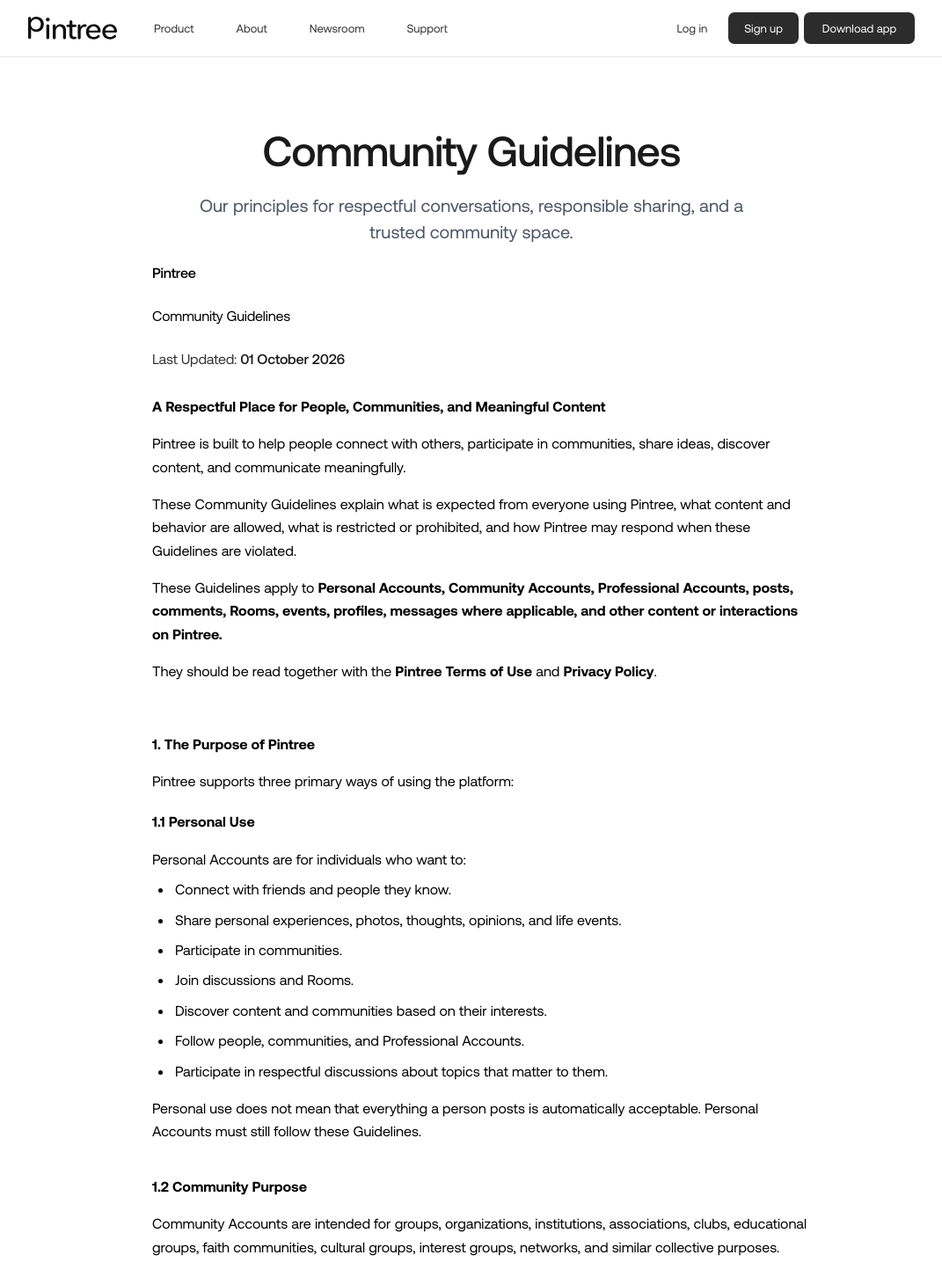
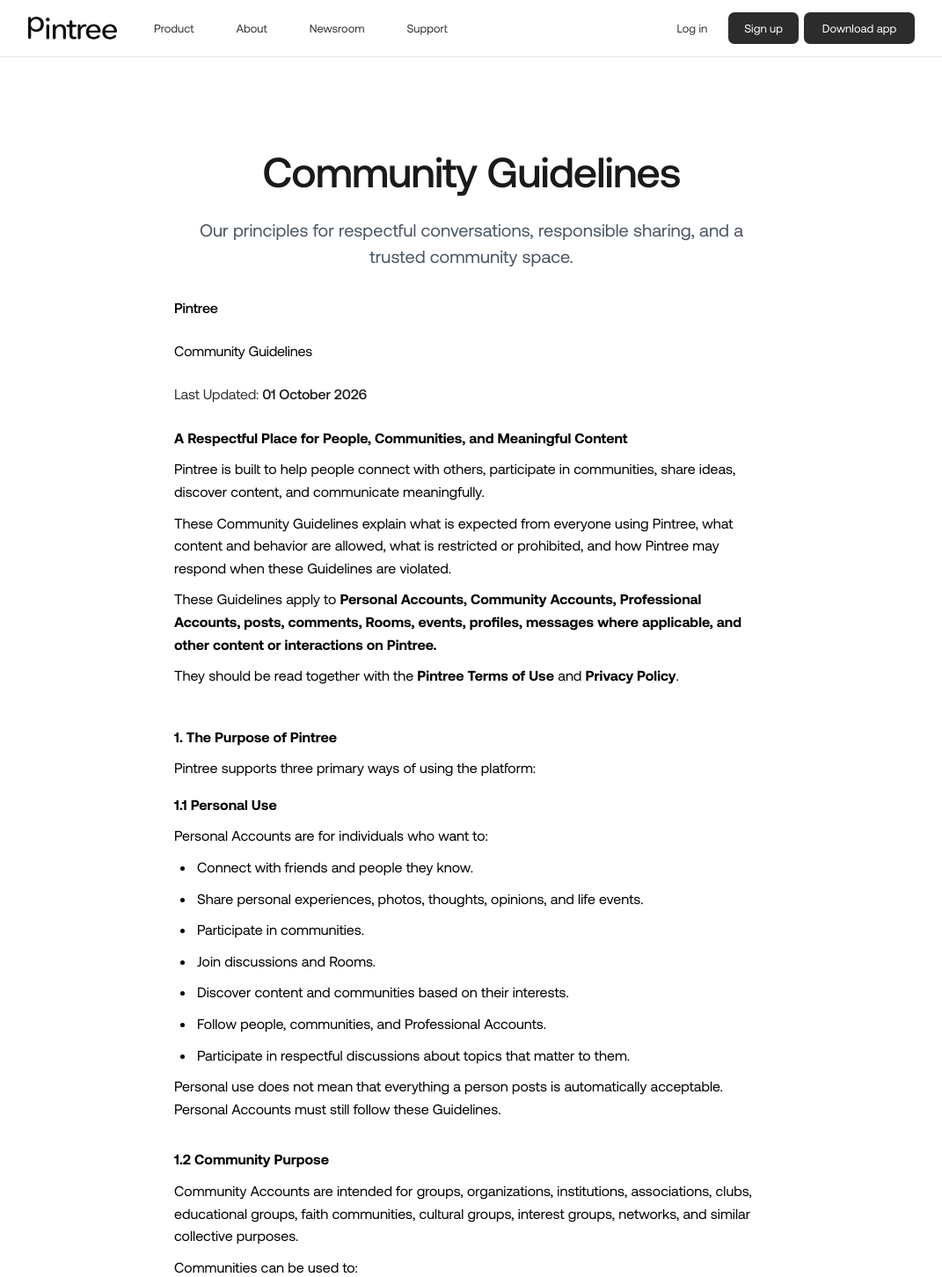
Before and after one commit to MCABEE/pintree-website, a Next.js app: page /community-guidlines in a window 1280 px wide. Shown: the top 1452 px of the page at 88% size, without its empty margins (104-1175 px from the left). Built offline with nearby package versions, Linux system fonts and the light colour scheme.

Commit message:
feat(PW-05):  padding changes

```diff
--- a/src/app/community-guidlines/page.js
+++ b/src/app/community-guidlines/page.js
@@ -1,8 +1,7 @@
 import Footer from "@/components/Footer";
 import Navbar from "@/components/Navbar";
 import CommunityGuidelinesContent from "@/components/CommunityGuidelinesContent";
-
-const COLUMN = "mx-auto w-full max-w-[830px]";
+import { LEGAL_PAGE_COLUMN } from "@/components/legalDocumentIntro";
 
 export const metadata = {
   title: "Community Guidelines | Pintree",
@@ -16,8 +15,8 @@
       <Navbar />
 
       <main>
-        <section className={`${COLUMN} px-6 sm:px-8`}>
-          <h1 className="pt-[72px] sm:pt-[80px] text-center text-[32px] sm:text-[40px] lg:text-[48px] leading-[1.12] font-aeonik-medium text-[#1A1A1A] tracking-[-0.02em] pb-[20px]">
+        <section className={LEGAL_PAGE_COLUMN}>
+          <h1 className="pt-[92px] sm:pt-[104px] text-center text-[32px] sm:text-[40px] lg:text-[48px] leading-[1.12] font-aeonik-medium text-[#1A1A1A] tracking-[-0.02em] pb-5 sm:pb-6">
             Community Guidelines
           </h1>
           <p className="mx-auto max-w-[640px] text-center text-[16px] sm:text-[18px] lg:text-[20px] leading-[1.5] font-aeonik-regular text-[#4B5563]">
--- a/src/app/privacy-policy/page.js
+++ b/src/app/privacy-policy/page.js
@@ -1,10 +1,9 @@
 import Footer from "@/components/Footer";
 import Navbar from "@/components/Navbar";
 import PrivacyPolicyContent from "@/components/PrivacyPolicyContent";
+import { LEGAL_PAGE_COLUMN } from "@/components/legalDocumentIntro";
 
-/** Narrow column — matches target Privacy Policy screenshot (~440px). */
-export const PRIVACY_COLUMN =
-  "mx-auto w-full max-w-[440px] px-5 sm:px-6";
+export const PRIVACY_COLUMN = LEGAL_PAGE_COLUMN;
 
 export const metadata = {
   title: "Privacy Policy | Pintree",
@@ -18,8 +17,8 @@
       <Navbar />
 
       <main>
-        <section className={PRIVACY_COLUMN}>
-          <h1 className="pt-[56px] sm:pt-[64px] text-center text-[28px] leading-[1.12] font-aeonik-medium text-[#1A1A1A] tracking-[-0.02em] pb-[14px]">
+        <section className={LEGAL_PAGE_COLUMN}>
+          <h1 className="pt-[92px] sm:pt-[104px] text-center text-[28px] leading-[1.12] font-aeonik-medium text-[#1A1A1A] tracking-[-0.02em] pb-5 sm:pb-6">
             Privacy Policy
           </h1>
           <p className="text-center text-[12px] leading-[1.45] font-aeonik-regular text-[#4B5563]">
--- a/src/app/terms-of-service/page.js
+++ b/src/app/terms-of-service/page.js
@@ -1,8 +1,10 @@
 import Footer from "@/components/Footer";
 import Navbar from "@/components/Navbar";
 import TermsOfServiceContent from "@/components/TermsOfServiceContent";
+import { LEGAL_PAGE_COLUMN } from "@/components/legalDocumentIntro";
 
-const COLUMN = "mx-auto w-full max-w-[440px] px-5 sm:px-6";
+/** @deprecated Use LEGAL_PAGE_COLUMN */
+export const TERMS_COLUMN = LEGAL_PAGE_COLUMN;
 
 export const metadata = {
   title: "Terms of Service | Pintree",
@@ -16,9 +18,9 @@
       <Navbar />
 
       <main>
-        <section className={COLUMN}>
-          <h1 className="pt-[56px] sm:pt-[64px] text-center text-[28px] leading-[1.12] font-aeonik-medium text-[#1A1A1A] tracking-[-0.02em] pb-[14px]">
-          Terms of Service
+        <section className={LEGAL_PAGE_COLUMN}>
+          <h1 className="pt-[92px] sm:pt-[104px] text-center text-[28px] leading-[1.12] font-aeonik-medium text-[#1A1A1A] tracking-[-0.02em] pb-5 sm:pb-6">
+            Terms of Service
           </h1>
           <p className="text-center text-[12px] leading-[1.45] font-aeonik-regular text-[#4B5563]">
             Guidelines that define your rights, responsibilities, and safe usage
--- a/src/components/CommunityGuidelinesContent.jsx
+++ b/src/components/CommunityGuidelinesContent.jsx
@@ -40,10 +40,10 @@
 ]);
 
 const bodyBase =
-  "text-[15px] sm:text-[16px] leading-[1.65] font-aeonik-regular text-[#000000] antialiased";
-const bodyParagraph = `${bodyBase} pt-4`;
+  "text-[15px] sm:text-[16px] leading-[1.6] font-aeonik-regular text-[#000000] antialiased";
+const bodyParagraph = `${bodyBase} pt-[10px]`;
 const headingBase =
-  "text-[15px] sm:text-[16px] leading-[1.65] text-[#000000] font-aeonik-bold";
+  "text-[15px] sm:text-[16px] leading-[1.6] text-[#000000] font-aeonik-bold";
 
 function RunText({ runs }) {
   if (!runs) return null;
@@ -81,22 +81,22 @@
 
 function getHeadingSpacing(text) {
   if (/^\d+\.\d+/.test(text)) {
+    return "pt-3 sm:pt-4";
+  }
+
+  if (/^[A-Z]\.\s/.test(text)) {
     return "pt-4 sm:pt-5";
   }
 
-  if (/^[A-Z]\.\s/.test(text)) {
-    return "pt-5 sm:pt-6";
-  }
-
   if (MAIN_SECTION_TITLES.has(text)) {
-    return "pt-8 sm:pt-10";
+    return "pt-6 sm:pt-7";
   }
 
   if (/^\d+\.\s/.test(text)) {
-    return "pt-4 sm:pt-5";
+    return "pt-3 sm:pt-4";
   }
 
-  return "pt-4";
+  return "pt-3";
 }
 
 function renderParagraph(block, index) {
@@ -151,7 +151,7 @@
     elements.push(
       <ul
         key={`${keyPrefix}-list`}
-        className="mt-2 list-disc space-y-2 pl-5 ms-1 marker:text-[#000000]"
+        className="mt-[10px] list-disc space-y-[10px] pl-5 ms-1 marker:text-[#000000]"
       >
         {listBuffer.map((item, itemIndex) => (
           <li
--- a/src/components/PrivacyPolicyContent.jsx
+++ b/src/components/PrivacyPolicyContent.jsx
@@ -1,4 +1,5 @@
 import content from "@/data/privacy-policy-content.json";
+import { legalArticleClass } from "@/components/legalDocumentIntro";
 
 const MAIN_SECTION_TITLES = new Set([
   "1. Information We Collect",
@@ -25,10 +26,10 @@
 ]);
 
 const bodyBase =
-  "text-[12px] sm:text-[12px] leading-[1.45] font-aeonik-regular text-[#000000] antialiased max-sm:text-[13px] max-sm:leading-[1.5]";
+  "text-[12px] sm:text-[12px] leading-[1.6] font-aeonik-regular text-[#000000] antialiased max-sm:text-[13px] max-sm:leading-[1.6]";
 const bodyParagraph = `${bodyBase} pt-[10px]`;
 const headingBase =
-  "text-[12px] sm:text-[12px] leading-[1.45] text-[#000000] font-aeonik-bold max-sm:text-[13px]";
+  "text-[12px] sm:text-[12px] leading-[1.6] text-[#000000] font-aeonik-bold max-sm:text-[13px]";
 
 function RunText({ runs }) {
   return runs.map((run, index) => {
@@ -64,19 +65,19 @@
 
 function getHeadingSpacing(text) {
   if (/^\d+\.\d+/.test(text)) {
-    return "pt-3";
+    return "pt-3 sm:pt-4";
   }
 
   if (/^[A-Z]\.\s/.test(text)) {
-    return "pt-4";
+    return "pt-4 sm:pt-5";
   }
 
   if (MAIN_SECTION_TITLES.has(text) || text === "Summary") {
-    return "pt-5";
+    return "pt-6 sm:pt-7";
   }
 
   if (/^\d+\.\s/.test(text)) {
-    return "pt-3";
+    return "pt-3 sm:pt-4";
   }
 
   return "pt-3";
@@ -148,7 +149,7 @@
     elements.push(
       <ul
         key={`${keyPrefix}-list`}
-        className="mt-1.5 list-disc space-y-1.5 pl-4 ms-0 marker:text-[#000000]"
+        className="mt-[10px] list-disc space-y-[10px] pl-5 ms-1 marker:text-[#000000]"
       >
         {listBuffer.map((item, itemIndex) => (
           <li
@@ -182,7 +183,7 @@
   flushList("final");
 
   return (
-    <article className="mx-auto w-full max-w-[440px] px-5 sm:px-6 pb-[64px] sm:pb-[72px] pt-[44px] sm:pt-[48px]">
+    <article className={legalArticleClass}>
       {elements}
     </article>
   );
--- a/src/components/TermsOfServiceContent.jsx
+++ b/src/components/TermsOfServiceContent.jsx
@@ -1,5 +1,6 @@
 import React from "react";
 import content from "@/data/terms-content.json";
+import { legalArticleClass } from "@/components/legalDocumentIntro";
 
 const MAIN_SECTION_TITLES = new Set([
   "1. About Pintree and Your Relationship with Us",
@@ -31,10 +32,10 @@
 ]);
 
 const bodyBase =
-  "text-[15px] sm:text-[16px] leading-[1.65] font-aeonik-regular text-[#000000] antialiased";
-const bodyParagraph = `${bodyBase} pt-4`;
+  "text-[15px] sm:text-[16px] leading-[1.6] font-aeonik-regular text-[#000000] antialiased";
+const bodyParagraph = `${bodyBase} pt-[10px]`;
 const headingBase =
-  "text-[15px] sm:text-[16px] leading-[1.65] text-[#000000] font-aeonik-bold";
+  "text-[15px] sm:text-[16px] leading-[1.6] text-[#000000] font-aeonik-bold";
 
 function RunText({ runs }) {
   if (!runs) return null;
@@ -72,22 +73,22 @@
 
 function getHeadingSpacing(text) {
   if (/^\d+\.\d+/.test(text)) {
+    return "pt-3 sm:pt-4";
+  }
+
+  if (/^[A-Z]\.\s/.test(text)) {
     return "pt-4 sm:pt-5";
   }
 
-  if (/^[A-Z]\.\s/.test(text)) {
-    return "pt-5 sm:pt-6";
-  }
-
   if (MAIN_SECTION_TITLES.has(text) || text === "Related Policies") {
-    return "pt-8 sm:pt-10";
+    return "pt-6 sm:pt-7";
   }
 
   if (/^\d+\.\s/.test(text)) {
-    return "pt-4 sm:pt-5";
+    return "pt-3 sm:pt-4";
   }
 
-  return "pt-4";
+  return "pt-3";
 }
 
 function renderParagraph(block, index) {
@@ -169,7 +170,7 @@
     elements.push(
       <ul
         key={`${keyPrefix}-list`}
-        className="mt-2 list-disc space-y-2 pl-5 ms-1 marker:text-[#000000]"
+        className="mt-[10px] list-disc space-y-[10px] pl-5 ms-1 marker:text-[#000000]"
       >
         {listBuffer.map((item, itemIndex) => (
           <li
@@ -203,7 +204,7 @@
   flushList("final");
 
   return (
-    <article className="mx-auto w-full max-w-[830px] px-6 sm:px-8 pb-[80px] sm:pb-[96px] pt-[54px]">
+    <article className={legalArticleClass}>
       {elements}
     </article>
   );
--- a/src/components/about/Section2.jsx
+++ b/src/components/about/Section2.jsx
@@ -5,10 +5,10 @@
 function CardArrow({ isGreen = false }) {
   return (
     <div
-      className={`inline-flex h-[32px] w-[32px] items-center justify-center rounded-full transition-all duration-300 ${
+      className={`inline-flex h-[32px] w-[32px] cursor-pointer items-center justify-center rounded-full transition-all duration-300 ${
         isGreen
-          ? "bg-[#00D685]/20 border border-[#00D685] text-white shadow-[0_0_12px_rgba(0,214,133,0.3)]"
-          : "border border-white/40 bg-black/10 text-white hover:border-white hover:bg-white/10"
+          ? "border border-[#00D685] bg-[#00D685]/20 text-white shadow-[0_0_12px_rgba(0,214,133,0.3)] hover:border-white hover:bg-white hover:text-[#0C0C0C] hover:shadow-none"
+          : "border border-white/40 bg-black/10 text-white hover:border-white hover:bg-white hover:text-[#0C0C0C]"
       }`}
     >
       <svg width="13" height="13" viewBox="0 0 16 16" fill="none" aria-hidden>
@@ -35,10 +35,10 @@
 }) {
   return (
     <div
-      className={`group relative overflow-hidden rounded-[8px] ${
+      className={`group relative flex flex-col justify-end overflow-hidden rounded-[8px] ${
         isLarge
-          ? "pl-[32px] pr-[61px] pt-[223px] pb-[32px]"
-          : "pl-[32px] pr-[52px] pt-[62px] pb-[32px]"
+          ? "pl-[32px] pr-[61px] pb-[32px] pt-[32px]"
+          : "pl-[32px] pr-[52px] pb-[32px] pt-[32px]"
       } ${className}`}
     >
       <img
@@ -62,9 +62,9 @@
         <p className="mt-[10px] text-[12.5px] leading-[1.45] font-aeonik-regular text-white/85 sm:text-[13px]">
           {description}
         </p>
-      </div>
-      <div className="absolute left-[32px] bottom-[32px] z-10">
-        <CardArrow isGreen={isGreenArrow} />
+        <div className="mt-[24px]">
+          <CardArrow isGreen={isGreenArrow} />
+        </div>
       </div>
     </div>
   );
@@ -97,7 +97,6 @@
     description:
       "Find places to belong. Create or join communities around shared interests, organizations, local groups, and more.",
     className: "h-[240px] w-full lg:h-[264px]",
-    isGreenArrow: true,
     isLarge: false,
   },
   {
--- a/src/components/legalDocumentIntro.js
+++ b/src/components/legalDocumentIntro.js
@@ -1,5 +1,9 @@
+/** Shared centered legal column (matches Terms of Service layout). */
+export const LEGAL_PAGE_COLUMN =
+  "mx-auto w-full max-w-[740px] px-4 sm:px-6 md:px-8";
+
 export const legalArticleClass =
-  "mx-auto w-full max-w-[830px] pl-6 sm:pl-[52px] pr-6 sm:pr-8 pb-[80px] sm:pb-[96px] pt-[18px] sm:pt-[20px]";
+  "mx-auto w-full max-w-[740px] px-4 pb-12 pt-6 sm:px-6 sm:pb-14 sm:pt-8 md:px-8";
 
 export const introPintreeClass =
   "text-[16px] leading-[24px] tracking-[-0.0125em] font-aeonik-medium text-[#000000] antialiased";
```
Also changed, not shown: src/components/about/Section1.jsx (+10 -10 lines).
